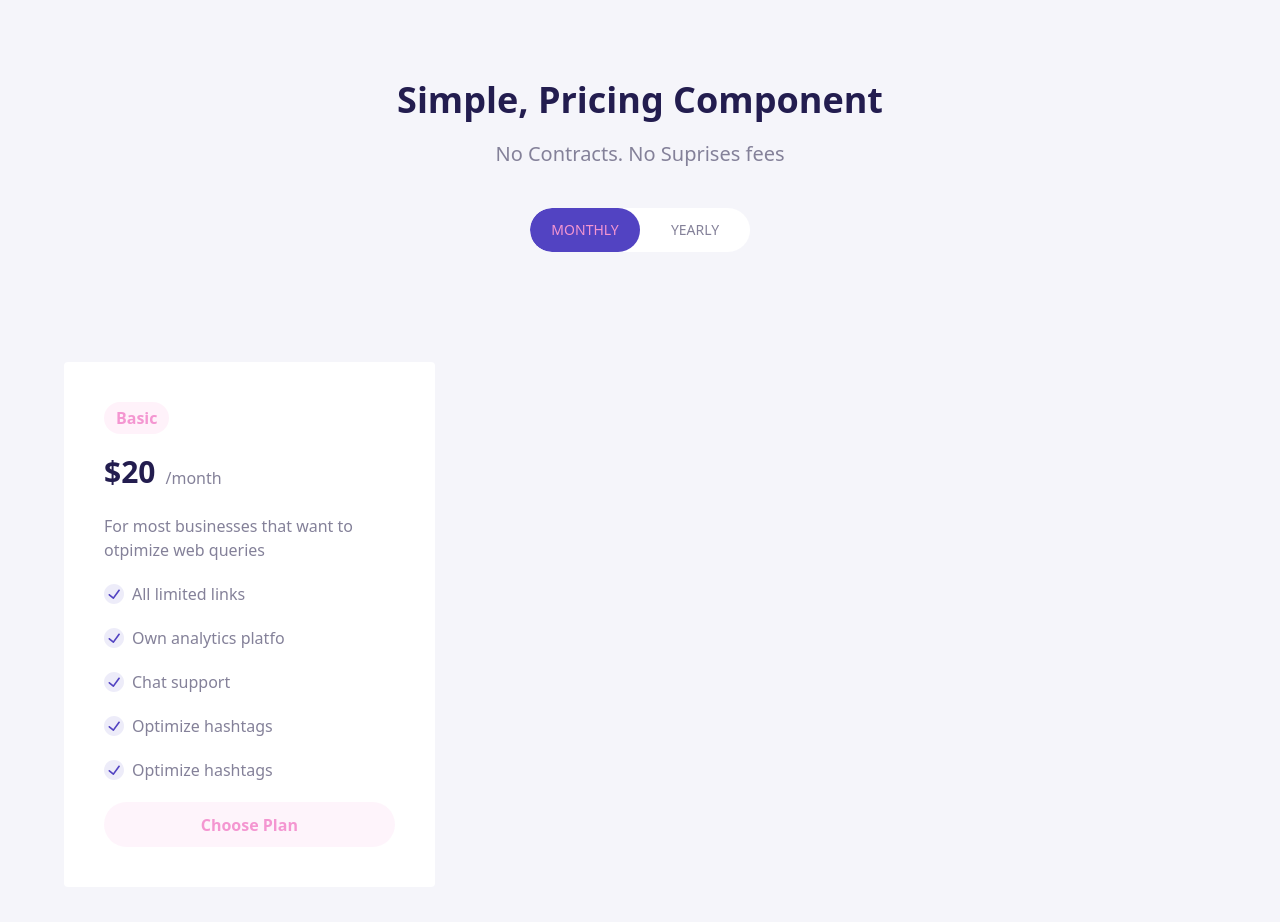
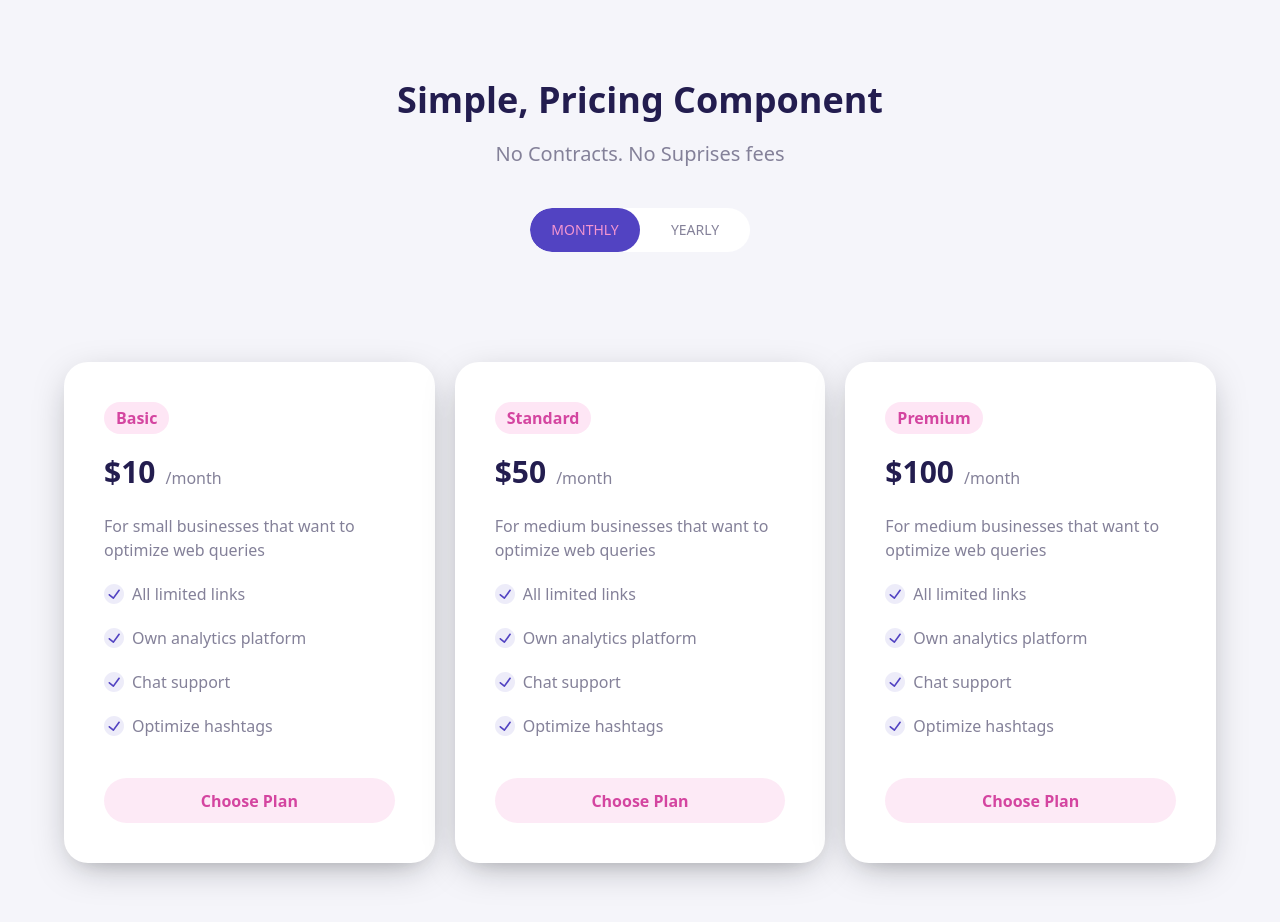
Before and after one commit to FesoQue/pricing-component-composition-with-dot-notation, a React (Vite) app: page / in a window 1280 px wide. Shown: the top 922 px of the page. Built offline with nearby package versions, Linux system fonts and the light colour scheme.

Commit message:
feat: compose card component

```diff
--- a/src/App.tsx
+++ b/src/App.tsx
@@ -4,20 +4,58 @@ import { PricingCard } from "./component/PricingCard";
 
 const App = () => {
   return (
-    <main className="w-[90%] max-w-6xl mx-auto pb-10">
+    <main className="w-[90%] max-w-6xl mx-auto py-20">
       <Header />
-      <section className="grid grid-cols-3 gap-5">
-        <PricingCard className="bg-white p-10 rounded">
+      <section className="grid grid-cols-fluid gap-5">
+        <PricingCard className="bg-white p-10 rounded-3xl  shadow-[hsl(206_22%_7%_/_35%)_0px_10px_38px_-10px,hsl(206_22%_7%_/_20%)_0px_10px_20px_-15px]">
           <PricingCard.Plan>Basic</PricingCard.Plan>
-          <PricingCard.Cost>$20</PricingCard.Cost>
+          <PricingCard.Cost>
+            <h2 className="text-[#231D4F] text-3xl font-semibold">$10</h2>
+            <span className="text-[#848199]">/month</span>
+          </PricingCard.Cost>
           <PricingCard.Body>
             <PricingCard.Text>
-              For most businesses that want to otpimize web queries
+              For small businesses that want to optimize web queries
             </PricingCard.Text>
             <PricingCard.Value>All limited links</PricingCard.Value>
-            <PricingCard.Value>Own analytics platfo</PricingCard.Value>
+            <PricingCard.Value>Own analytics platform</PricingCard.Value>
             <PricingCard.Value>Chat support</PricingCard.Value>
             <PricingCard.Value>Optimize hashtags</PricingCard.Value>
+          </PricingCard.Body>
+          <PricingCard.Button>Choose Plan</PricingCard.Button>
+        </PricingCard>
+
+        <PricingCard className="bg-white p-10 rounded-3xl  shadow-[hsl(206_22%_7%_/_35%)_0px_10px_38px_-10px,hsl(206_22%_7%_/_20%)_0px_10px_20px_-15px]">
+          <PricingCard.Plan>Standard</PricingCard.Plan>
+          <PricingCard.Cost>
+            <h2 className="text-[#231D4F] text-3xl font-semibold">$50</h2>
+            <span className="text-[#848199]">/month</span>
+          </PricingCard.Cost>
+          <PricingCard.Body>
+            <PricingCard.Text>
+              For medium businesses that want to optimize web queries
+            </PricingCard.Text>
+            <PricingCard.Value>All limited links</PricingCard.Value>
+            <PricingCard.Value>Own analytics platform</PricingCard.Value>
+            <PricingCard.Value>Chat support</PricingCard.Value>
+            <PricingCard.Value>Optimize hashtags</PricingCard.Value>
+          </PricingCard.Body>
+          <PricingCard.Button>Choose Plan</PricingCard.Button>
+        </PricingCard>
+
+        <PricingCard className="bg-white p-10 rounded-3xl shadow-[hsl(206_22%_7%_/_35%)_0px_10px_38px_-10px,hsl(206_22%_7%_/_20%)_0px_10px_20px_-15px]">
+          <PricingCard.Plan>Premium</PricingCard.Plan>
+          <PricingCard.Cost>
+            <h2 className="text-[#231D4F] text-3xl font-semibold">$100</h2>
+            <span className="text-[#848199]">/month</span>
+          </PricingCard.Cost>
+          <PricingCard.Body>
+            <PricingCard.Text>
+              For medium businesses that want to optimize web queries
+            </PricingCard.Text>
+            <PricingCard.Value>All limited links</PricingCard.Value>
+            <PricingCard.Value>Own analytics platform</PricingCard.Value>
+            <PricingCard.Value>Chat support</PricingCard.Value>
             <PricingCard.Value>Optimize hashtags</PricingCard.Value>
           </PricingCard.Body>
           <PricingCard.Button>Choose Plan</PricingCard.Button>
--- a/src/component/Header.tsx
+++ b/src/component/Header.tsx
@@ -2,7 +2,7 @@ import React from "react";
 
 const Header = () => {
   return (
-    <header className="text-center pt-20 mb-[110px]">
+    <header className="text-center mb-[110px]">
       <h1 className="text-4xl text-[#231D4F] font-bold mb-5">
         Simple, Pricing Component
       </h1>
--- a/src/component/PricingCard.tsx
+++ b/src/component/PricingCard.tsx
@@ -6,7 +6,6 @@ interface PricingCardProps {
   children: React.ReactNode;
   className?: string;
 }
-
 export const PricingCard = ({
   children,
   className,
@@ -37,7 +36,7 @@ PricingCard.Plan = function PricingCardPlan({
   return (
     <span
       className={cn(
-        "inline-block px-3 py-1 text-[#F496D1] bg-[#fa80cd] mb-5 font-semibold rounded-full bg-opacity-10",
+        "inline-block px-3 py-1 text-[#d445a0] bg-[#fa80cd] mb-5 font-semibold rounded-full bg-opacity-20",
         className
       )}
       {...rest}
@@ -53,8 +52,7 @@ PricingCard.Cost = function PricingCardCost({
 }: PricingCardProps) {
   return (
     <div className={cn("flex items-end gap-[10px] mb-6", className)} {...rest}>
-      <h2 className="text-[#231D4F] text-3xl font-semibold">{children}</h2>
-      <span className="text-[#848199]">/month</span>
+      {children}
     </div>
   );
 };
@@ -89,7 +87,7 @@ PricingCard.Button = function PricingCardButton({
   return (
     <button
       className={cn(
-        "w-full h-[45px] text-center text-[#F496D1] bg-[#F496D1] bg-opacity-10 font-semibold rounded-full",
+        "w-full h-[45px] mt-5 text-center text-[#d445a0] bg-[#F496D1] bg-opacity-20 font-semibold rounded-full",
         className
       )}
       {...rest}
--- a/tailwind.config.js
+++ b/tailwind.config.js
@@ -2,7 +2,11 @@
 export default {
   content: ["./index.html", "./src/**/*.{js,ts,jsx,tsx}"],
   theme: {
-    extend: {},
+    extend: {
+      gridTemplateColumns: {
+        fluid: "repeat(auto-fit, minmax(280px, 1fr))",
+      },
+    },
   },
   plugins: [],
 };
```
